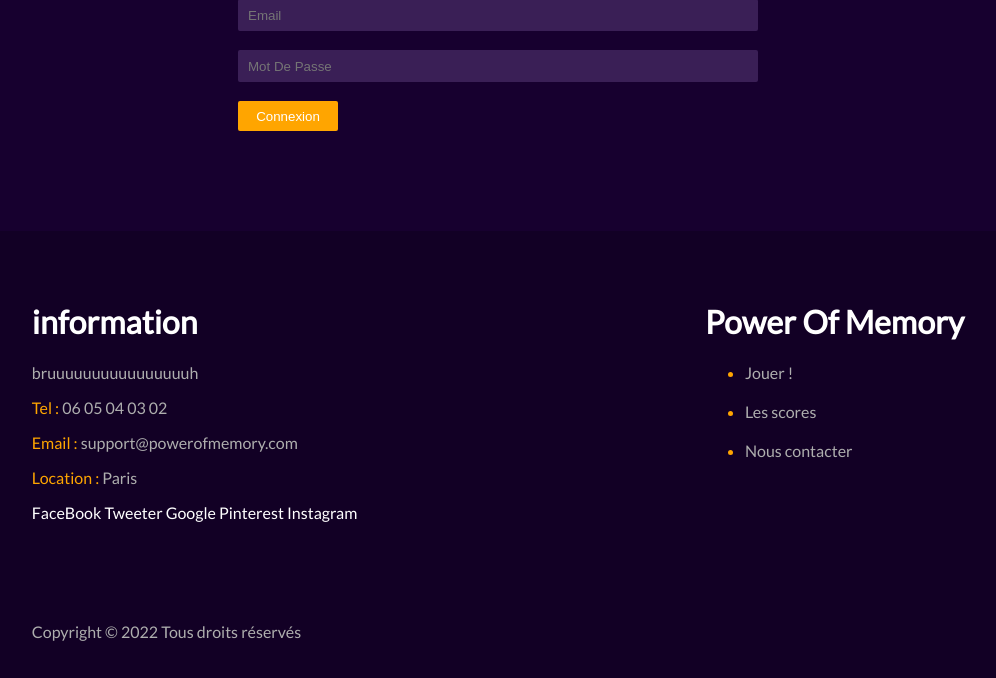
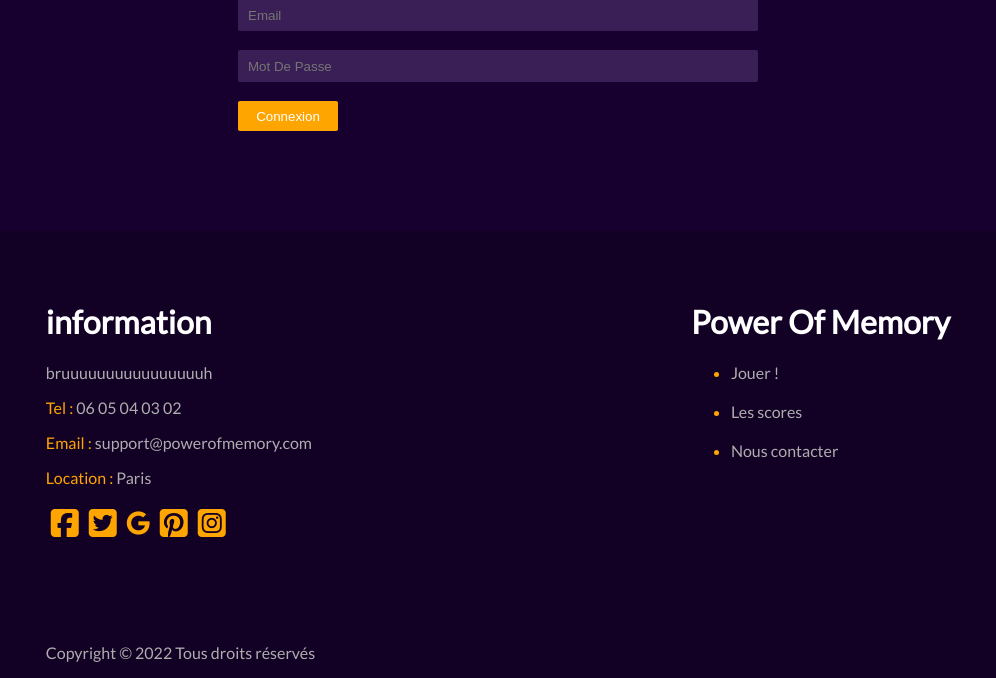
Before and after one commit to JeanFourest/Puissance_4, a PHP site: page /login.html in a window 1280 px wide. Shown: the part 441-1119 px from the top of the page, without its empty margins (142-1138 px from the left). Before the commit the page ends 1082 px from the top, so only its background shows below. Run offline with PHP 8.4, Linux system fonts and the light colour scheme; some libraries are stand-ins or nearby versions.

Commit message:
ajouter des logos

```diff
--- a/assets/login/footer.css
+++ b/assets/login/footer.css
@@ -7,6 +7,43 @@
     display: flex;
     justify-content: space-around;
 }
+
+.imageLiens
+{
+    display: flex;
+    align-items: center;
+    height: 40px;
+}
+
+
+.logos:link {
+    color: orange;
+    text-decoration: none;
+    margin: 5px;
+}
+
+/* visited link */
+.logos:visited {
+    color: orange;
+    text-decoration: none;
+
+}
+
+/* mouse over link */
+.logos:hover {
+    color: rgb(148, 96, 0);
+    text-decoration: none;
+
+}
+
+/* selected link */
+.logos:active {
+    color: orange;
+    text-decoration: none;
+
+}
+
+
 
 li
 {
--- a/login.html
+++ b/login.html
@@ -7,6 +7,7 @@
     <link rel="stylesheet" href="assets/login/header.css">
     <link rel="stylesheet" href="assets/login/main.css">
     <link rel="stylesheet" href="assets/login/footer.css">
+    <script src="https://kit.fontawesome.com/306ccec929.js" crossorigin="anonymous"></script>
     <title>Document</title>
 </head>
 <body>
@@ -51,11 +52,11 @@
             <p><span class="footerOrange">Location :</span><span class="gris"> Paris</span></p>
 
             <div class="imageLiens">
-                <a href="">FaceBook</a>
-                <a href="">Tweeter</a>
-                <a href="">Google</a>
-                <a href="">Pinterest</a>
-                <a href="">Instagram</a>
+                <a href="" class="logos"><i class="fa-brands fa-square-facebook fa-2xl"></i></a>
+                <a href="" class="logos"><i class="fa-brands fa-square-twitter fa-2xl"></i></a>
+                <a href="" class="logos"><i class="fa-brands fa-google fa-xl"></i></a>
+                <a href="" class="logos"><i class="fa-brands fa-square-pinterest fa-2xl"></i></a>
+                <a href="" class="logos"><i class="fa-brands fa-square-instagram fa-2xl"></i></a>
             </div>
 
             <p class="copyright">Copyright © 2022 Tous droits réservés</p>
```
